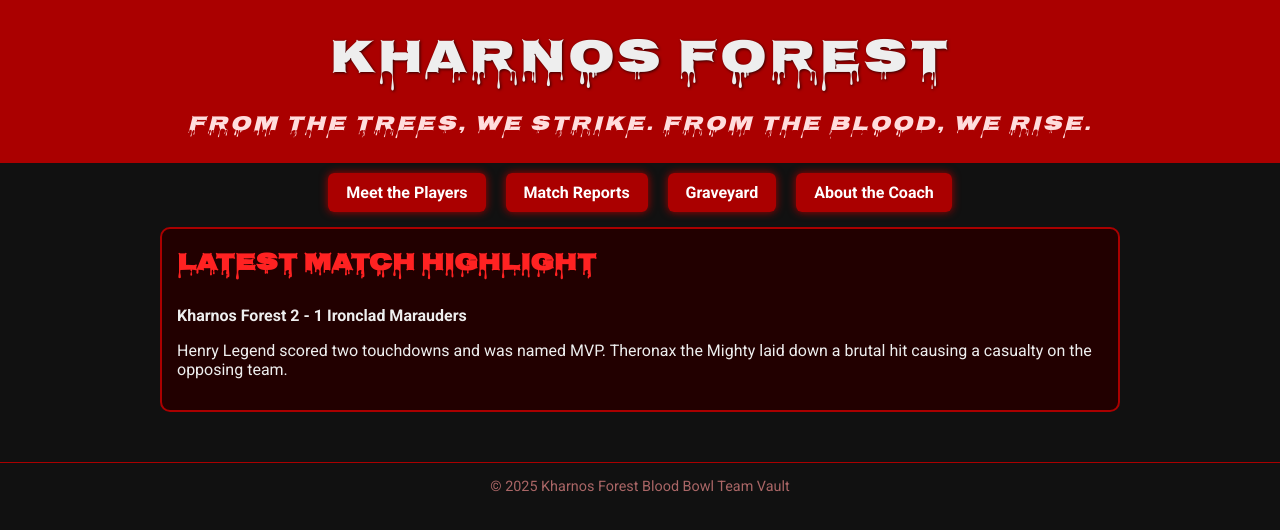
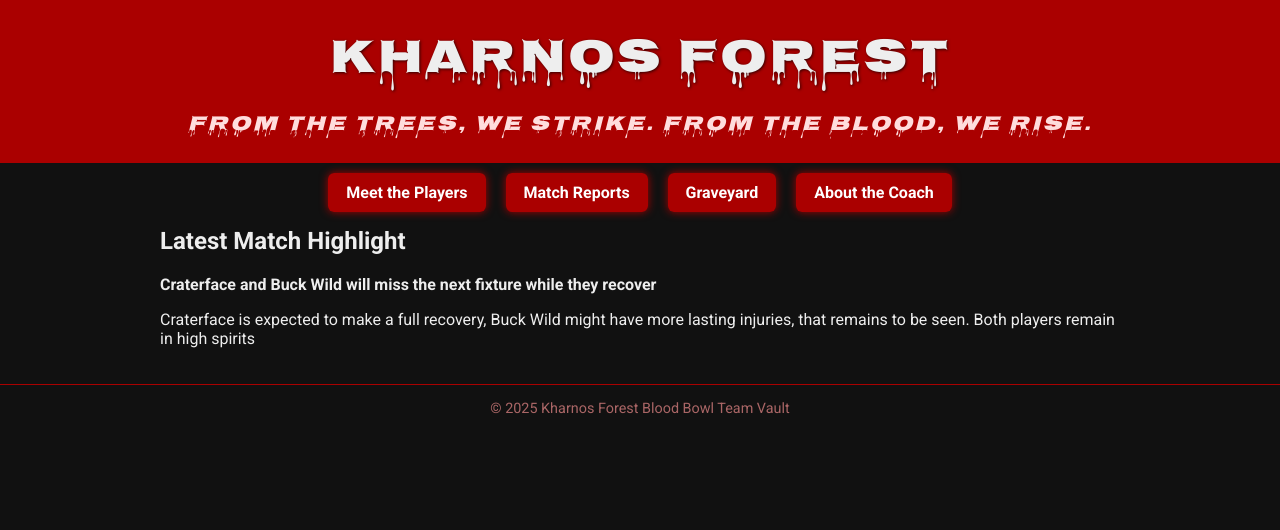
Before and after one commit to MadJackMcSweeny/Kharnos-Forest, a plain HTML site: page index.html in a window 1280 px wide. Drawn offline with Linux system fonts and the light colour scheme.

Commit message:
Update index.html

```diff
--- a/index.html
+++ b/index.html
@@ -85,10 +85,10 @@
     <a href="about.html">About the Coach</a>
   </nav>
 
-  <section class="latest-match">
+  <section class="NEWS!">
     <h2>Latest Match Highlight</h2>
-    <p><strong>Kharnos Forest 2 - 1 Ironclad Marauders</strong></p>
-    <p>Henry Legend scored two touchdowns and was named MVP. Theronax the Mighty laid down a brutal hit causing a casualty on the opposing team.</p>
+    <p><strong>Craterface and Buck Wild will miss the next fixture while they recover</strong></p>
+    <p>Craterface is expected to make a full recovery, Buck Wild might have more lasting injuries, that remains to be seen. Both players remain in high spirits</p>
   </section>
 </main>
 
```
